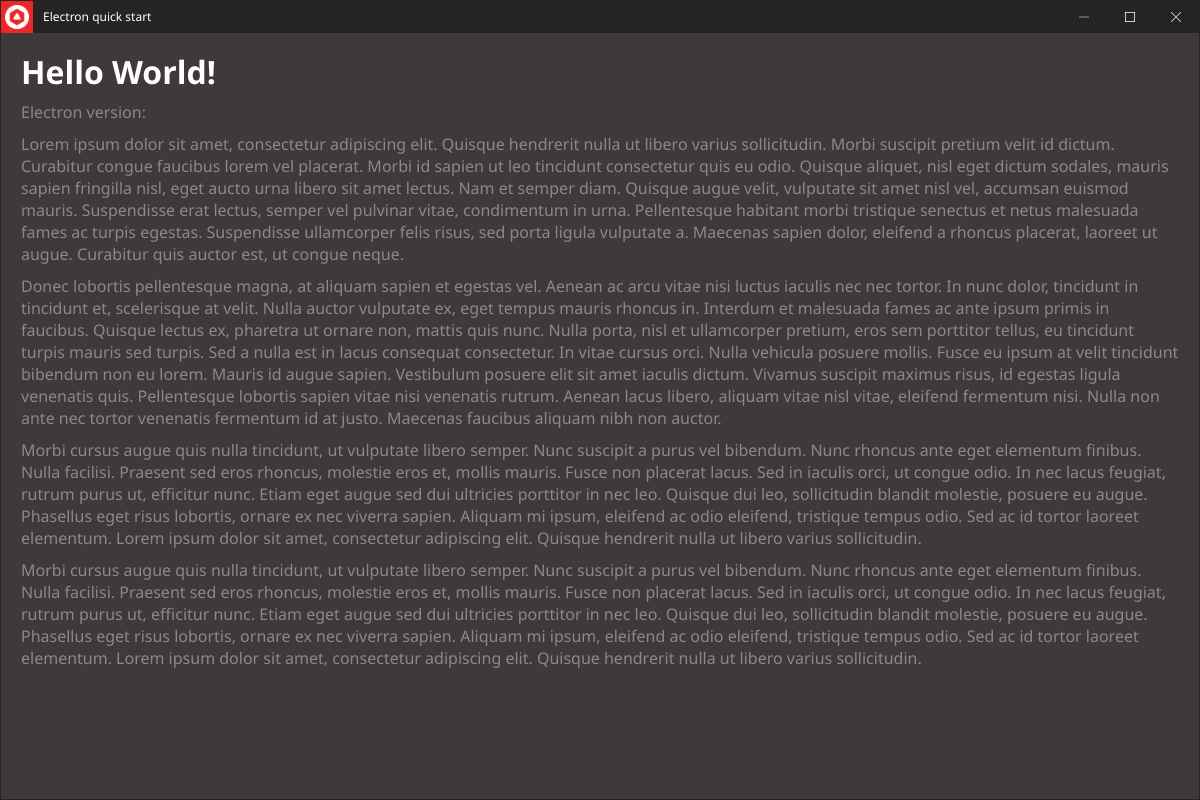
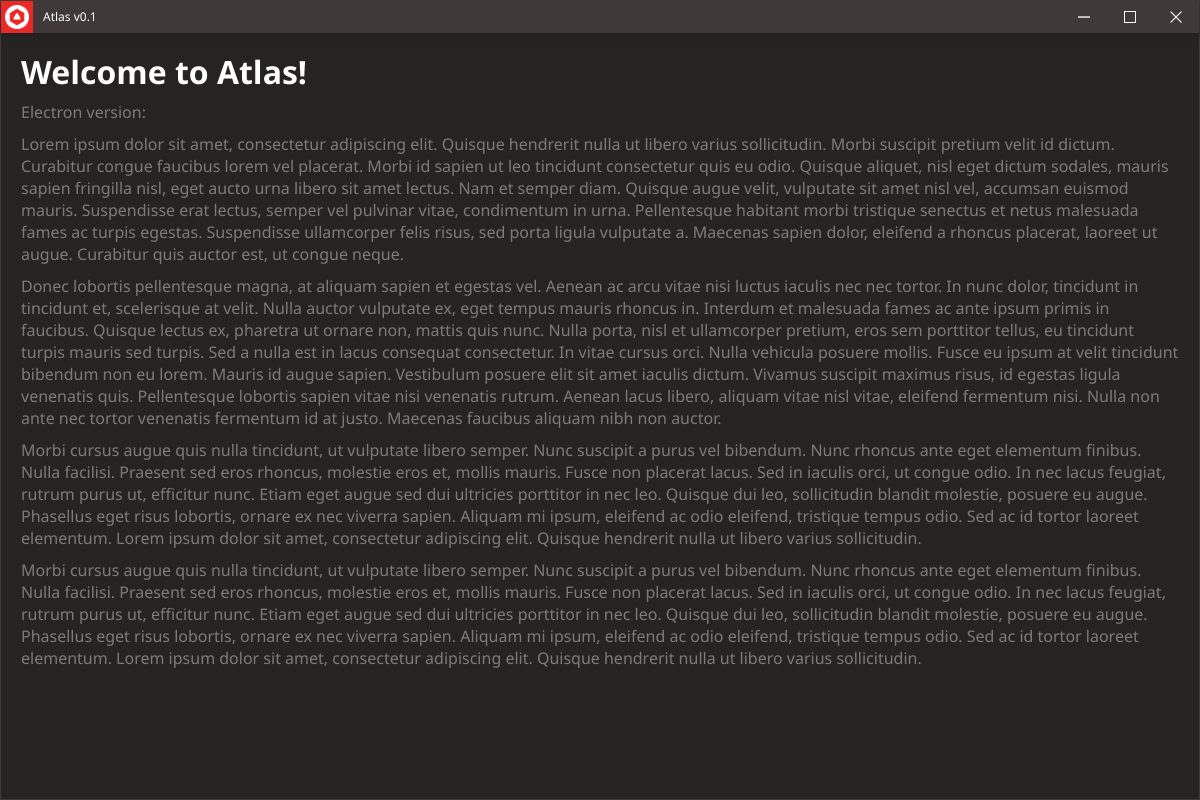
Before and after one commit to LunaeSomnia/AtlasApp, an Electron app: page index.html in a window 1200 px wide. Drawn offline with Linux system fonts and the light colour scheme; no server answers.

Commit message:
Small Adjustments

```diff
--- a/index.html
+++ b/index.html
@@ -2,7 +2,7 @@
 <html>
   <head>
     <meta charset="UTF-8">
-    <title>Hello World!</title>
+    <title>Atlas v0.1</title>
 
     <link rel="stylesheet" href="style.css" />
   </head>
@@ -15,22 +15,22 @@
           <div id="atlas-logo">
             <img class="icon"  src="icons/atlasicon-w-20.png">
           </div>
-          <span>Electron quick start</span>
+          <span>Atlas v0.1</span>
         </div>
 
         <div id="window-controls">
 
           <div class="button" id="min-button">
-            <img class="icon" src="icons/min-w-15.png" draggable="false" />
+            <img class="icon" src="icons/min-w-20.png" draggable="false" />
           </div>
           <div class="button" id="max-button">
-            <img class="icon" src="icons/max-w-15.png" draggable="false" />
+            <img class="icon" src="icons/max-w-20.png" draggable="false" />
           </div>
           <div class="button" id="restore-button">
-            <img class="icon" src="icons/restore-w-15.png" draggable="false" />
+            <img class="icon" src="icons/restore-w-20.png" draggable="false" />
           </div>
           <div class="button" id="close-button">
-            <img class="icon" src="icons/close-w-15.png" draggable="false" />
+            <img class="icon" src="icons/close-w-20.png" draggable="false" />
           </div>
 
         </div>
@@ -38,7 +38,7 @@
     </header>
 
     <div id="main">
-      <h1>Hello World!</h1>
+      <h1>Welcome to Atlas!</h1>
       <p>
         Electron version: <span id="electron-ver"></span>
       </p>
--- a/style.css
+++ b/style.css
@@ -3,7 +3,7 @@
 /*Colors:
     #262323
     #403939
-    #CCBABA
+    #6C6060
     #FFF2F2
     #EB2828
 */
@@ -14,9 +14,9 @@ html, body {height: 100%; margin: 0;}
 
 body {
   font-family: "Segoe UI", sans-serif;
-  background: #403939;
+  background: #262323;
   color: #FFF;
-  border: 1px solid #262323;
+  border: 1px solid #403939;
   overflow-y: hidden;
 }
 
@@ -38,8 +38,9 @@ p {
   position: fixed;
   height: 32px;
   width: calc(100% - 2px);
-  background-color: #262323;
+  background-color: #403939;
   color: #FFF;
+  box-shadow: 0px 4px 4px #222020;
 }
 
 .maximized #titlebar {
@@ -118,12 +119,12 @@ p {
 }
 
 #window-controls .icon {
-    width: 10px;
-    height: 10px;
+    width: 12px;
+    height: 12px;
 }
 
 #window-controls .button:hover {
-  background: #CCBABA;
+  background: #6C6060;
 }
 
 #window-controls .button:active {
```
Also changed, not shown: icons/close-w-15.png (deleted), icons/close-w-20.png (added), icons/max-w-15.png (deleted), icons/max-w-20.png (added), icons/min-w-15.png (deleted), icons/min-w-20.png (added), icons/restore-w-15.png (deleted), icons/restore-w-20.png (added).
